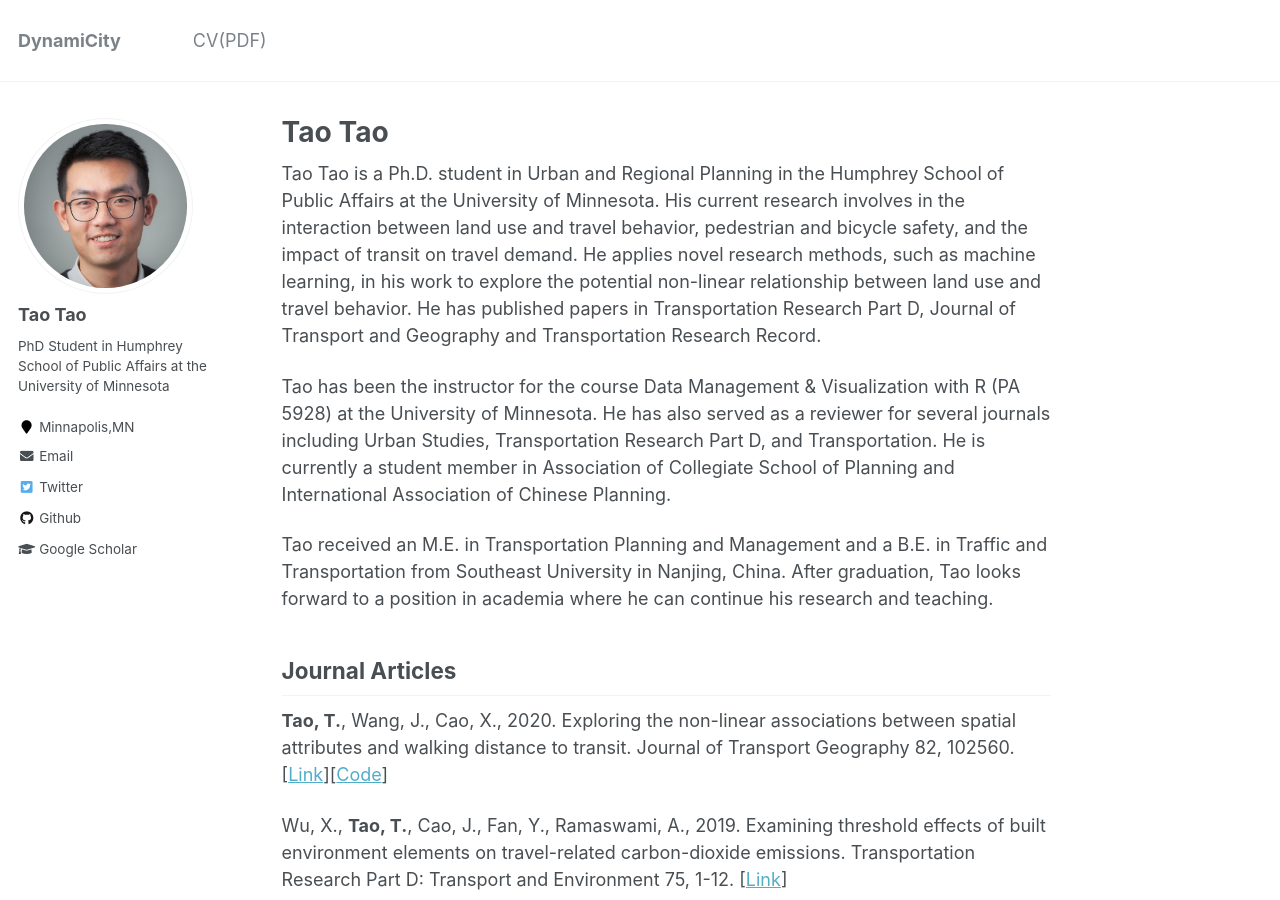
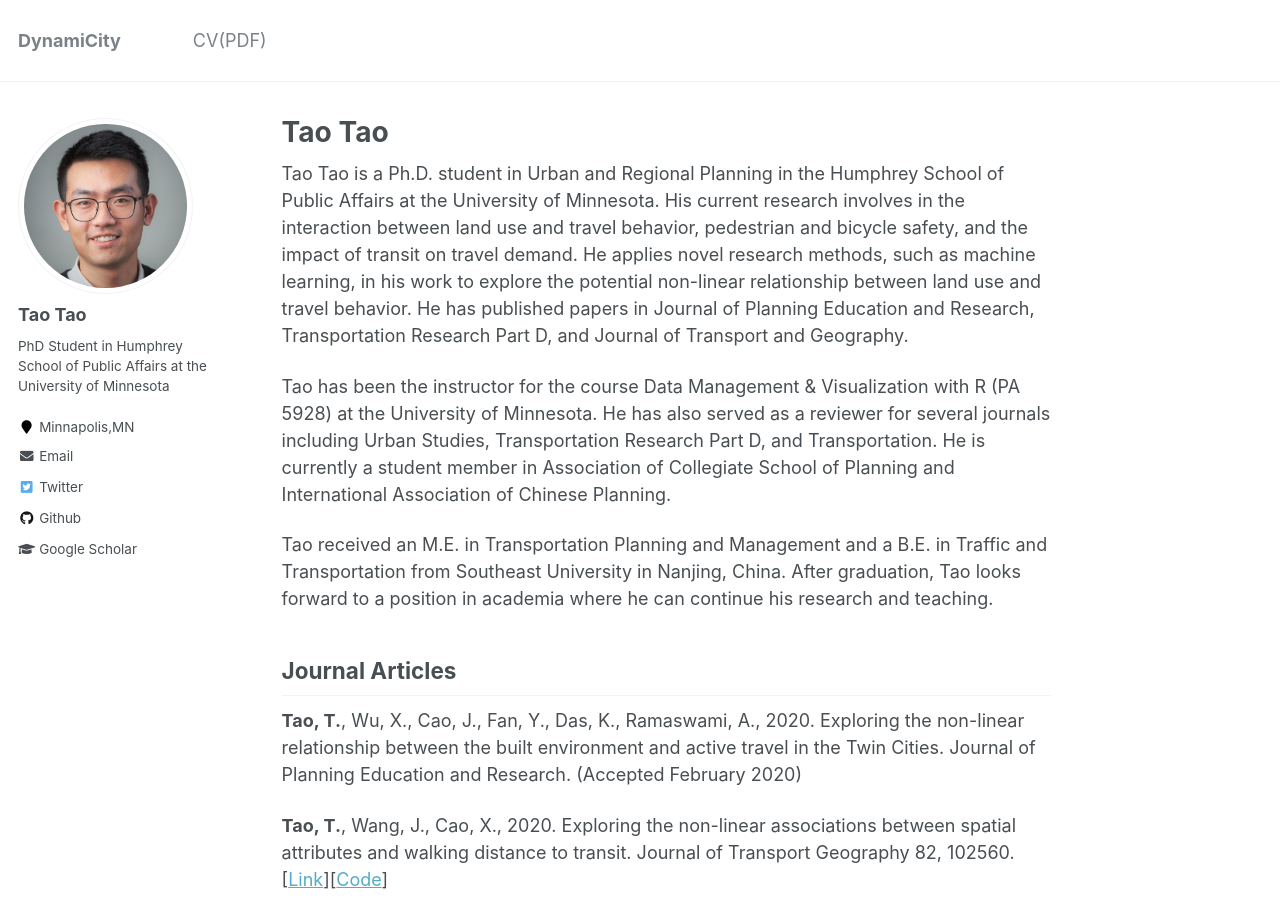
Before and after one commit to vtao1989/blog, a Jekyll site: the page built from _pages/about.md, in a window 1280 px wide and 900 px high. Built offline with Jekyll 4.4.1, drawn with Linux system fonts in a browser that asks for light colours.

Commit message:
update CV and about page

```diff
--- a/_pages/about.md
+++ b/_pages/about.md
@@ -8,7 +8,7 @@ redirect_from:
   - /about.html
 ---
 
-Tao Tao is a Ph.D. student in Urban and Regional Planning in the Humphrey School of Public Affairs at the University of Minnesota.  His current research involves in the interaction between land use and travel behavior, pedestrian and bicycle safety, and the impact of transit on travel demand.  He applies novel research methods, such as machine learning, in his work to explore the potential non-linear relationship between land use and travel behavior.  He has published papers in Transportation Research Part D, Journal of Transport and Geography and Transportation Research Record.
+Tao Tao is a Ph.D. student in Urban and Regional Planning in the Humphrey School of Public Affairs at the University of Minnesota.  His current research involves in the interaction between land use and travel behavior, pedestrian and bicycle safety, and the impact of transit on travel demand.  He applies novel research methods, such as machine learning, in his work to explore the potential non-linear relationship between land use and travel behavior.  He has published papers in Journal of Planning Education and Research, Transportation Research Part D, and Journal of Transport and Geography.
 
 Tao has been the instructor for the course Data Management & Visualization with R (PA 5928) at the University of Minnesota.  He has also served as a reviewer for several journals including Urban Studies, Transportation Research Part D, and Transportation.  He is currently a student member in Association of Collegiate School of Planning and International Association of Chinese Planning.
 
@@ -16,6 +16,8 @@ Tao received an M.E. in Transportation Planning and Management and a B.E. in Tra
 
 
 ## **Journal Articles**
+
+**Tao, T.**, Wu, X., Cao, J., Fan, Y., Das, K., Ramaswami, A., 2020. Exploring the non-linear relationship between the built environment and active travel in the Twin Cities. Journal of Planning Education and Research. (Accepted February 2020)
 
 **Tao, T.**, Wang, J., Cao, X., 2020. Exploring the non-linear associations between spatial attributes and walking distance to transit. Journal of Transport Geography 82, 102560. [[Link](https://doi.org/10.1016/j.jtrangeo.2019.102560)][[Code](https://vtao1989.github.io/DisToTransit_statistics/)]
 
```
Also changed, not shown: 1 other file.
